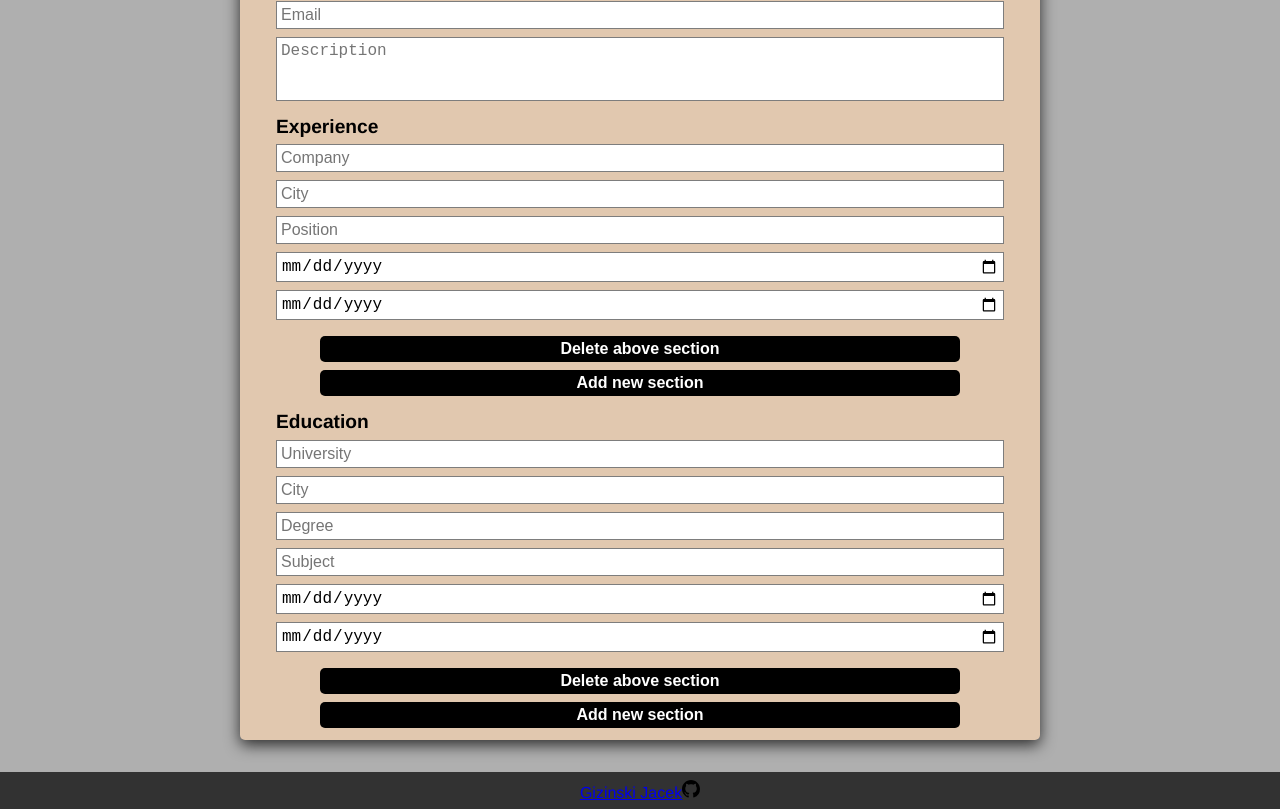
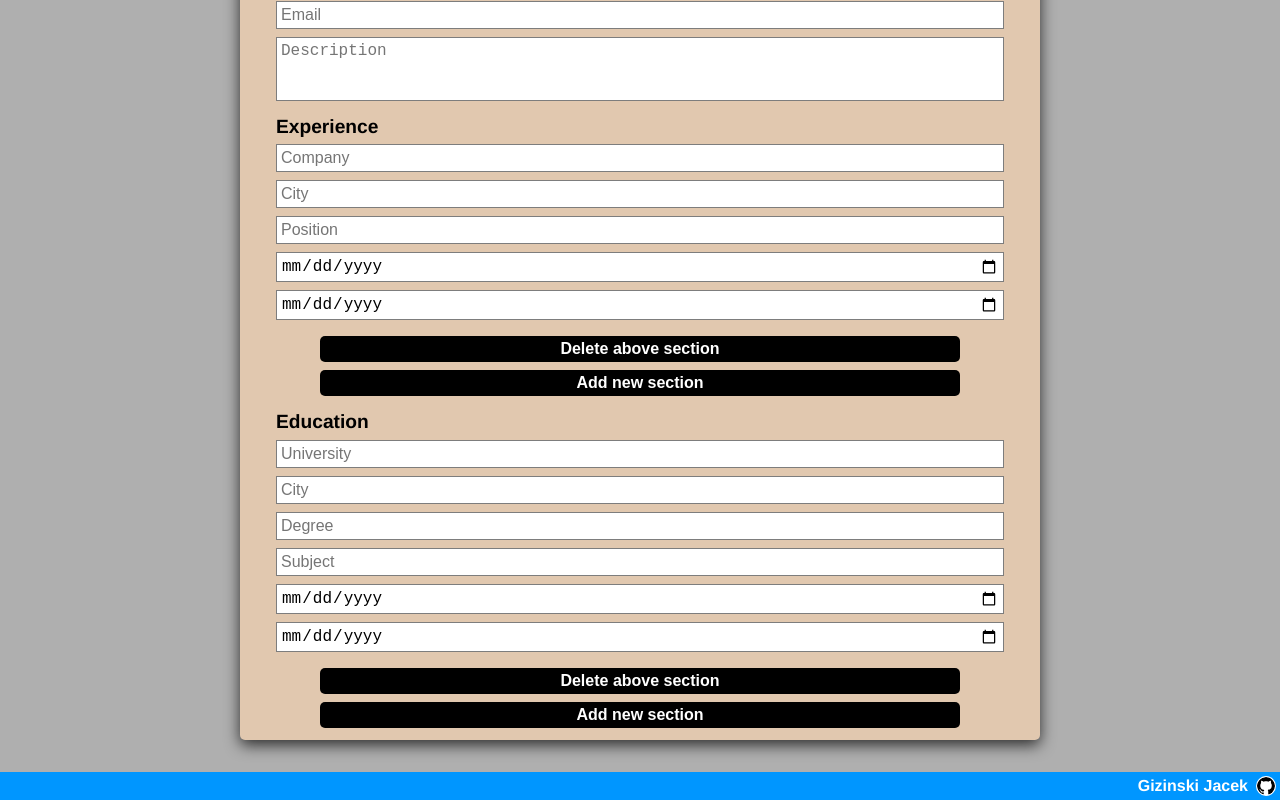
Before and after one commit to gizinski-jacek/cv-project-react, a React (Create React App) app: page / in a window 1280 px wide. Shown: the part 1396-2205 px from the top of the page. Built offline with nearby package versions, Linux system fonts and the light colour scheme.

Commit message:
Styling footer and fixing minor bug.

```diff
--- a/src/App.css
+++ b/src/App.css
@@ -1,6 +1,11 @@
 :root {
 	font-size: 16px;
 	font-family: Helvetica;
+}
+
+#root {
+	display: flex;
+	flex-direction: column;
 }
 
 body {
@@ -13,8 +18,7 @@
 	cursor: pointer;
 }
 
-.header,
-.footer {
+.header {
 	padding: 0.5rem;
 	color: rgb(255, 255, 255);
 	background-color: rgb(50, 50, 50);
@@ -26,8 +30,7 @@
 	align-items: center;
 }
 
-.main,
-.footer {
+.main {
 	display: flex;
 	justify-content: center;
 }
@@ -431,6 +434,31 @@
 	background-color: rgba(0, 0, 0, 0.75);
 }
 
+.footer {
+	width: 100%;
+	text-align: center;
+	background-color: rgb(0, 150, 255);
+}
+
+.footer a {
+	font-weight: 600;
+	color: rgb(255, 255, 255);
+	padding: 4px;
+	float: right;
+	display: flex;
+	align-items: center;
+	text-decoration: none;
+}
+
+.footer svg {
+	margin-left: 8px;
+	box-sizing: content-box;
+	border-radius: 50%;
+	padding: 1px;
+	background-color: rgb(255, 255, 255);
+	fill: rgb(0, 0, 0);
+}
+
 @media (max-width: 1360px) {
 	.formOverviewMode {
 		flex-direction: column;
```
